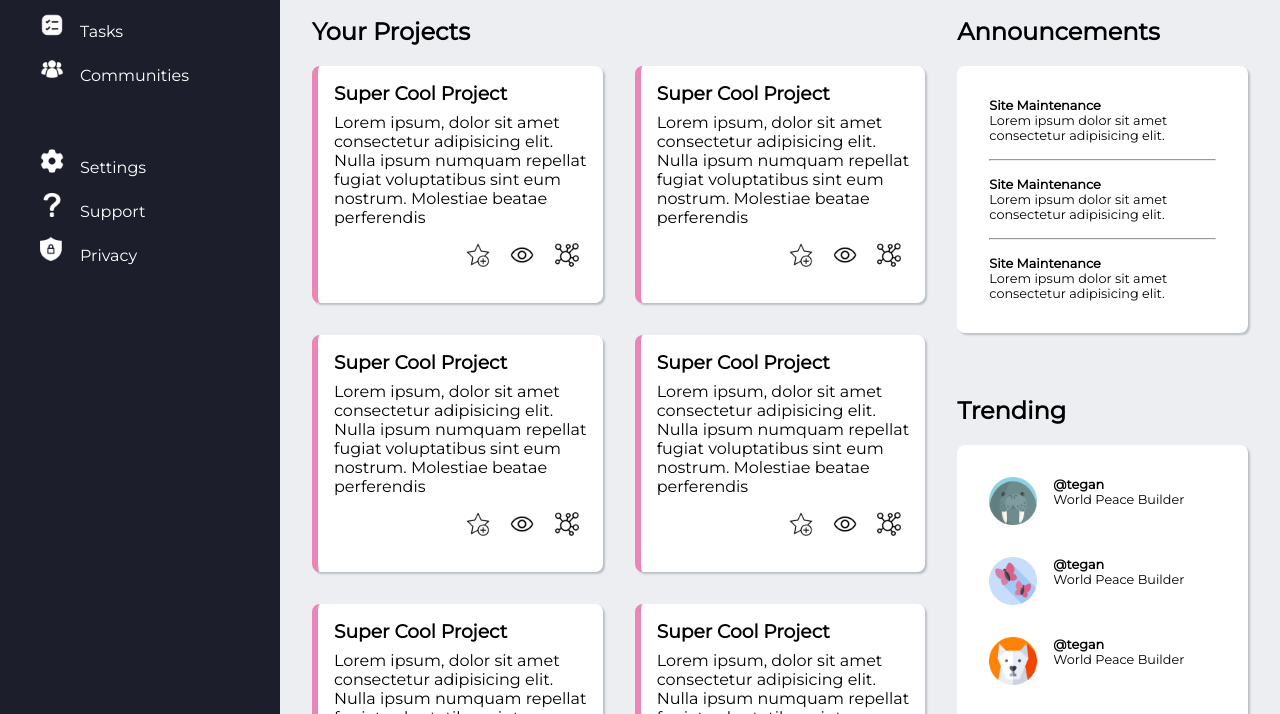
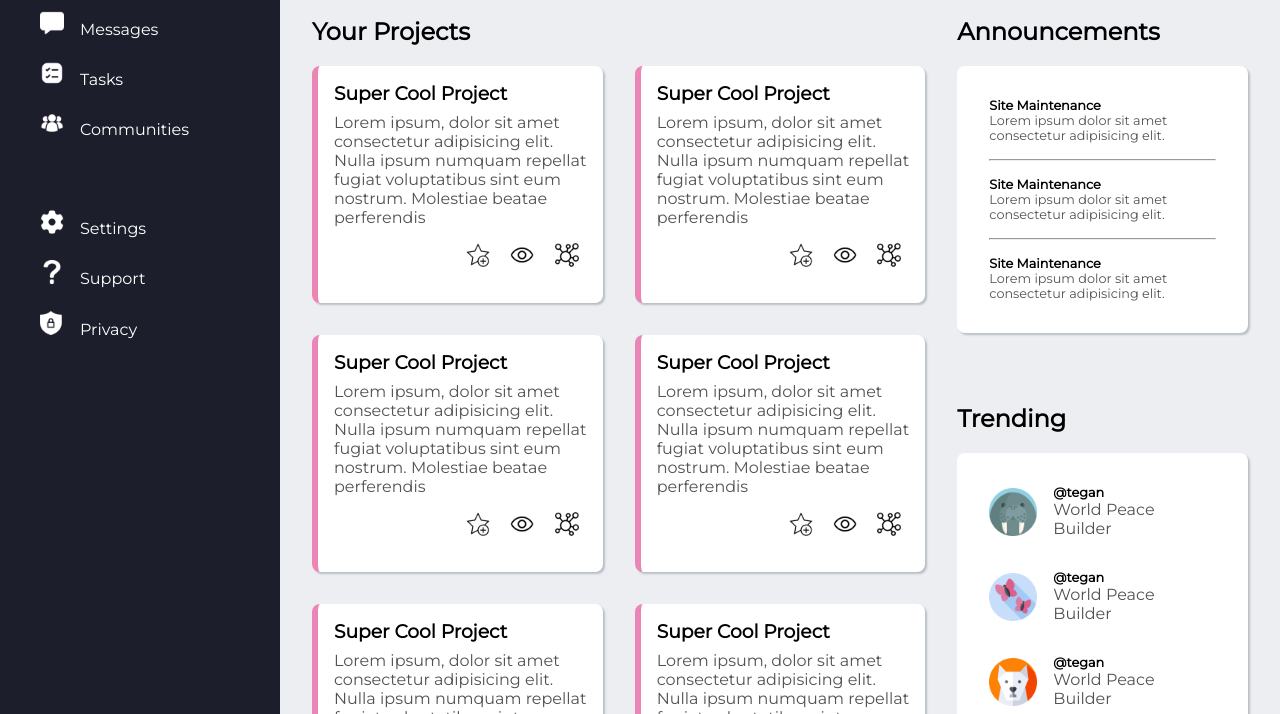
Before and after one commit to hajar746/admin-dashboard, a plain HTML site: page index.html in a window 1280 px wide. Shown: the part 215-929 px from the top of the page. Drawn offline with Linux system fonts and the light colour scheme.

Commit message:
fix main layout

```diff
--- a/style.css
+++ b/style.css
@@ -97,14 +97,13 @@ body {
   grid-template-rows: auto auto;
   padding: 1rem 2.5rem;
   font-weight: 500;
-  row-gap: 2rem;
+  row-gap: 2.5rem;
   grid-area: sidebar;
   align-content: flex-start;
 }
 
 .brand h2 {
   display: inline-block;
-  margin: 0;
 }
 
 .brand {
@@ -125,7 +124,7 @@ body {
 .sidebar-info {
   display: grid;
   grid-template-columns: 1fr;
-  row-gap: 1rem;
+  row-gap: 1.4rem;
 }
 
 .sidebar-icon {
@@ -148,8 +147,8 @@ body {
   grid-column: 2;
   grid-row: 2;
   display: grid;
-  grid-template-columns: 3fr 1.5fr;
-  grid-template-rows: auto auto;
+  grid-template-columns: minmax(500px, 3fr) minmax(100px, 1.5fr);
+  grid-template-rows: repeat(auto-fit, minmax(300px, auto));
   padding: 1rem;
   grid-area: main;
   grid-template-areas: "project announcements" "project trending";
@@ -184,6 +183,7 @@ body {
 }
 .announcements p {
   margin: 0;
+  color: #515253;
 }
 .announcements h4 {
   margin: 0;
@@ -205,21 +205,27 @@ hr {
   padding: 1rem;
   border-radius: 8px;
   box-shadow: 2px 2px 2px #b9bfc6;
-  font-size: 0.8rem;
 }
 
 .t-block {
   display: flex;
   gap: 1rem;
   padding: 1rem;
+  align-items: center;
 }
 
 .t-block .t-name {
-  font-weight: 900;
+  font-size: 0.8rem;
+  font-weight: 700;
 }
 
 .t-block p {
   margin: 0;
+}
+
+.t-block p:not(.t-name) {
+  color: #515253;
+  font-size: 1rem;
 }
 
 .articles {
@@ -254,4 +260,5 @@ hr {
 .article p {
   margin: 0;
   padding-top: 0.5rem;
+  color: #515253;
 }
```
